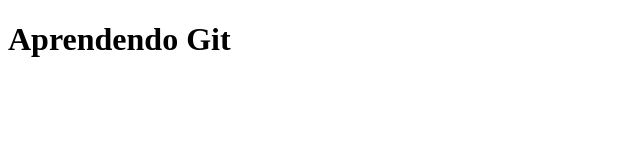
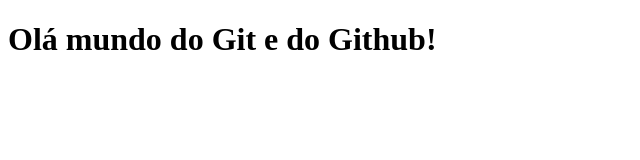
Before and after one commit to andersonfborges/curso-de-git, a plain HTML site: page index.html in a window 1280 px wide. Shown: the whole page, without its empty margins (0-640 px from the left). Drawn offline with Linux system fonts and the light colour scheme.

Commit message:
Adicionamos a palavra Github!

```diff
--- a/index.html
+++ b/index.html
@@ -9,7 +9,7 @@
 </head>
 
 <body>
-    <h1>Aprendendo Git</h1>
+    <h1>Olá mundo do Git e do Github!</h1>
 
     <script src="js/index.js"></script>
 </body>
```
